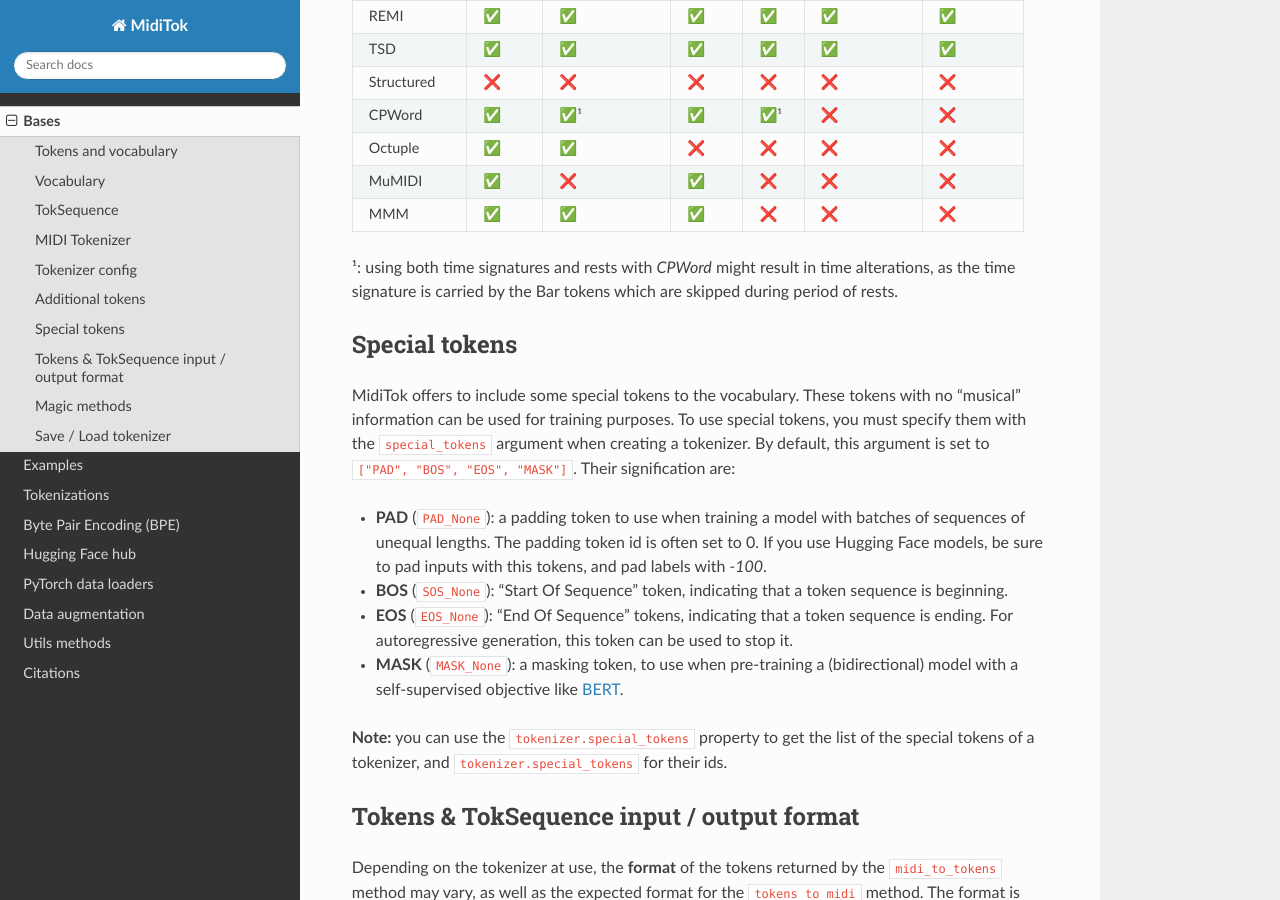
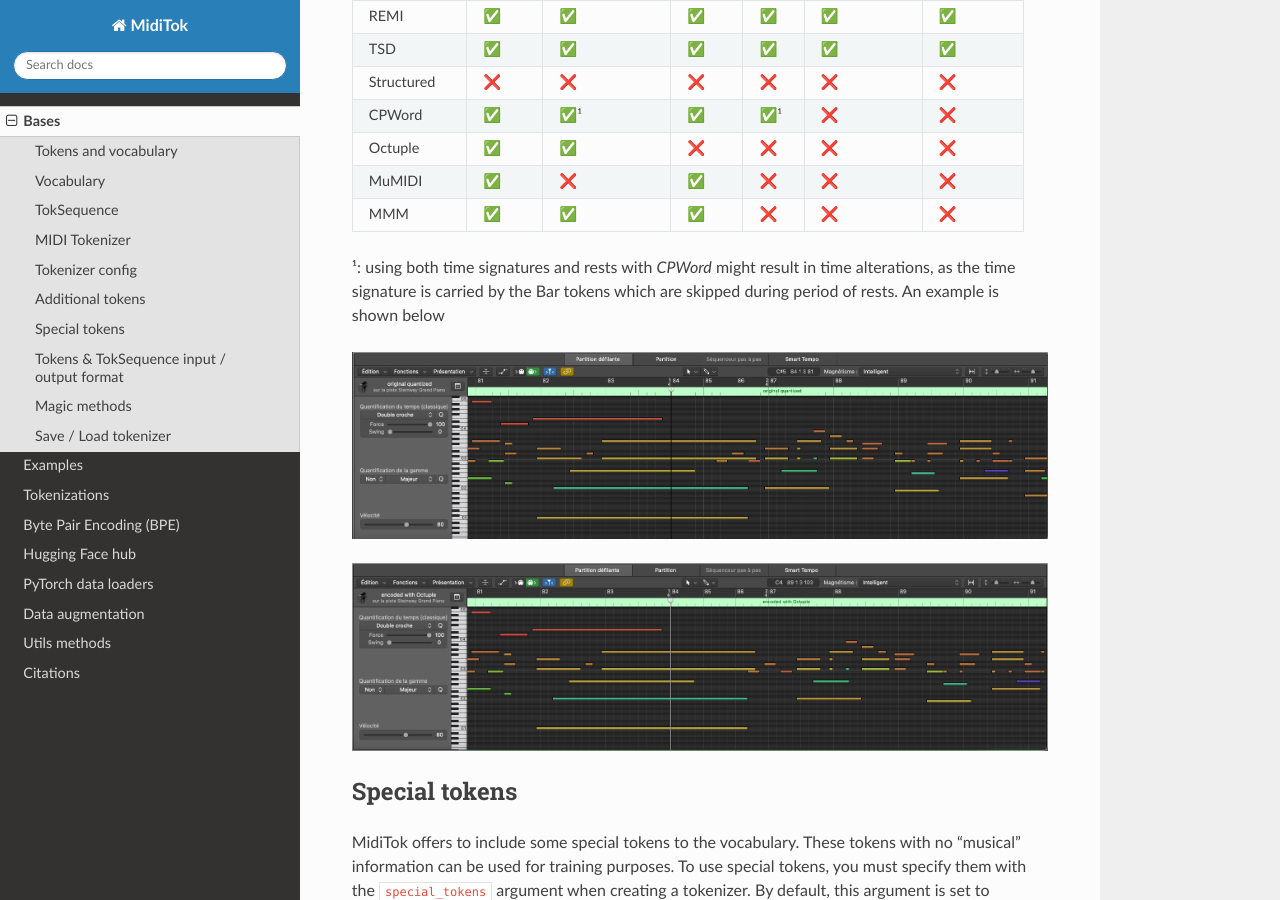
Before and after one commit to Natooz/MidiTok, a Sphinx documentation site: the page built from docs/midi_tokenizer.rst, in a window 1280 px wide and 900 px high, scrolled down 2168 px. Built offline with Sphinx 7.4.7 and the Read the Docs theme 2.0.0, drawn with Linux system fonts in a browser that asks for light colours.

Commit message:
docs update

```diff
--- a/docs/hf_hub.rst
+++ b/docs/hf_hub.rst
@@ -16,7 +16,8 @@ Internally, MidiTok relies on the ``huggingface_hub.ModelHubMixin`` component. I
 
 * :py:func:`miditok.MIDITokenizer.save_pretrained` is equivalent to calling :py:func:`miditok.MIDITokenizer.save_params`;
 * :py:func:`miditok.MIDITokenizer.from_pretrained` can be used to whether load tokenizers from the Hugging Face hub or from a file on your local filesystem;
-* for :py:func:`miditok.MIDITokenizer.save_pretrained` and :py:func:`miditok.MIDITokenizer.push_to_hub`, you can ignore the ``config`` argument.
+* for :py:func:`miditok.MIDITokenizer.save_pretrained` and :py:func:`miditok.MIDITokenizer.push_to_hub`, you can ignore the ``config`` argument;
+* you can give a ``filename`` keyword argument with the :py:func:`miditok.MIDITokenizer.save_pretrained` and :py:func:`miditok.MIDITokenizer.from_pretrained` methods to use a specific tokenizer configuration file name, otherwise the default one will be used (``tokenizer.conf``).
 
 .. autofunction:: miditok.MIDITokenizer.from_pretrained
     :noindex:
--- a/docs/midi_tokenizer.rst
+++ b/docs/midi_tokenizer.rst
@@ -65,7 +65,15 @@ MidiTok offers to include additional tokens on music information. You can specif
    :file: additional_tokens_table.csv
    :header-rows: 1
 
-¹: using both time signatures and rests with `CPWord` might result in time alterations, as the time signature is carried by the Bar tokens which are skipped during period of rests.
+¹: using both time signatures and rests with `CPWord` might result in time alterations, as the time signature is carried by the Bar tokens which are skipped during period of rests. An example is shown below
+
+.. image:: /assets/Octuple_TS_Rest/original.png
+  :width: 800
+  :alt: Original MIDI sample as played by a human performer
+
+.. image:: /assets/Octuple_TS_Rest/tokenized.png
+  :width: 800
+  :alt: MIDI sample after being tokenized, the time has been shifted to a bar during the time signature change
 
 
 Special tokens
```
Also changed, not shown: docs/assets/Octuple_TS_Rest/original.png (added), docs/assets/Octuple_TS_Rest/tokenized.png (added).
